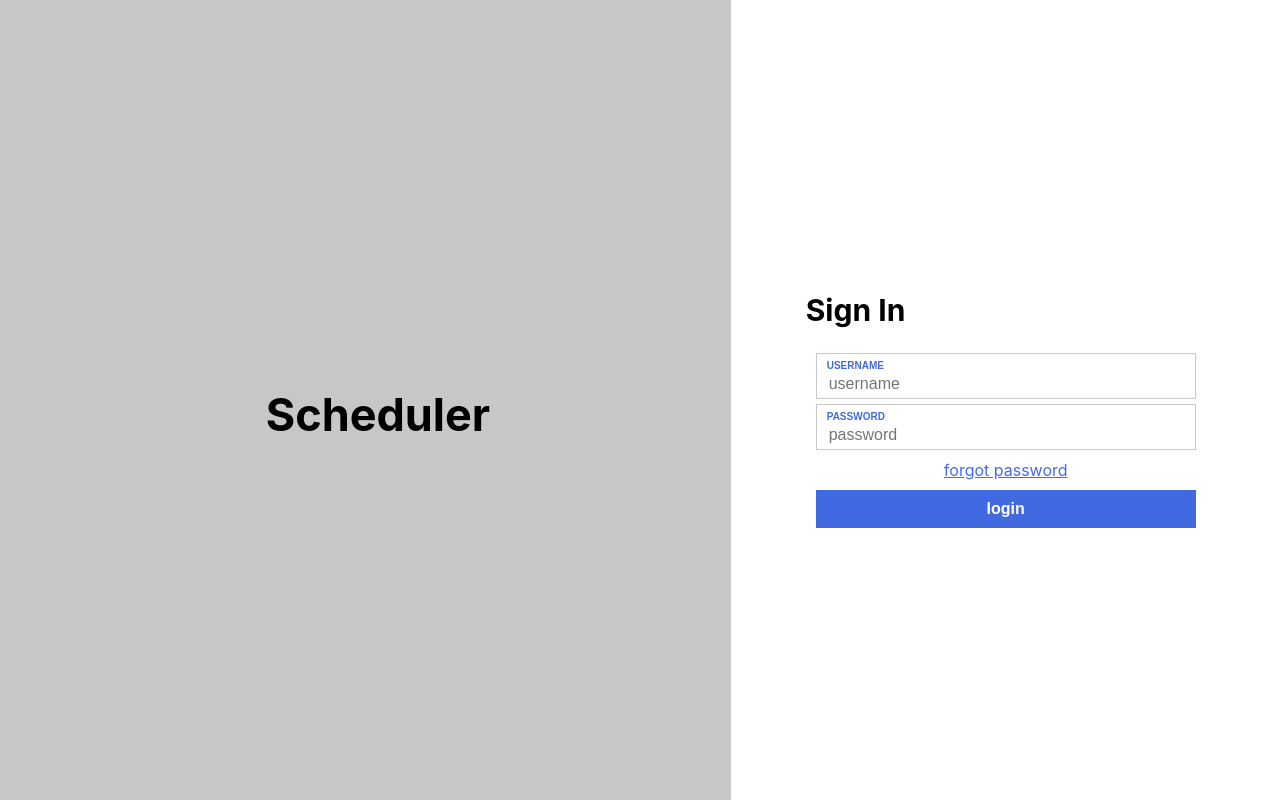
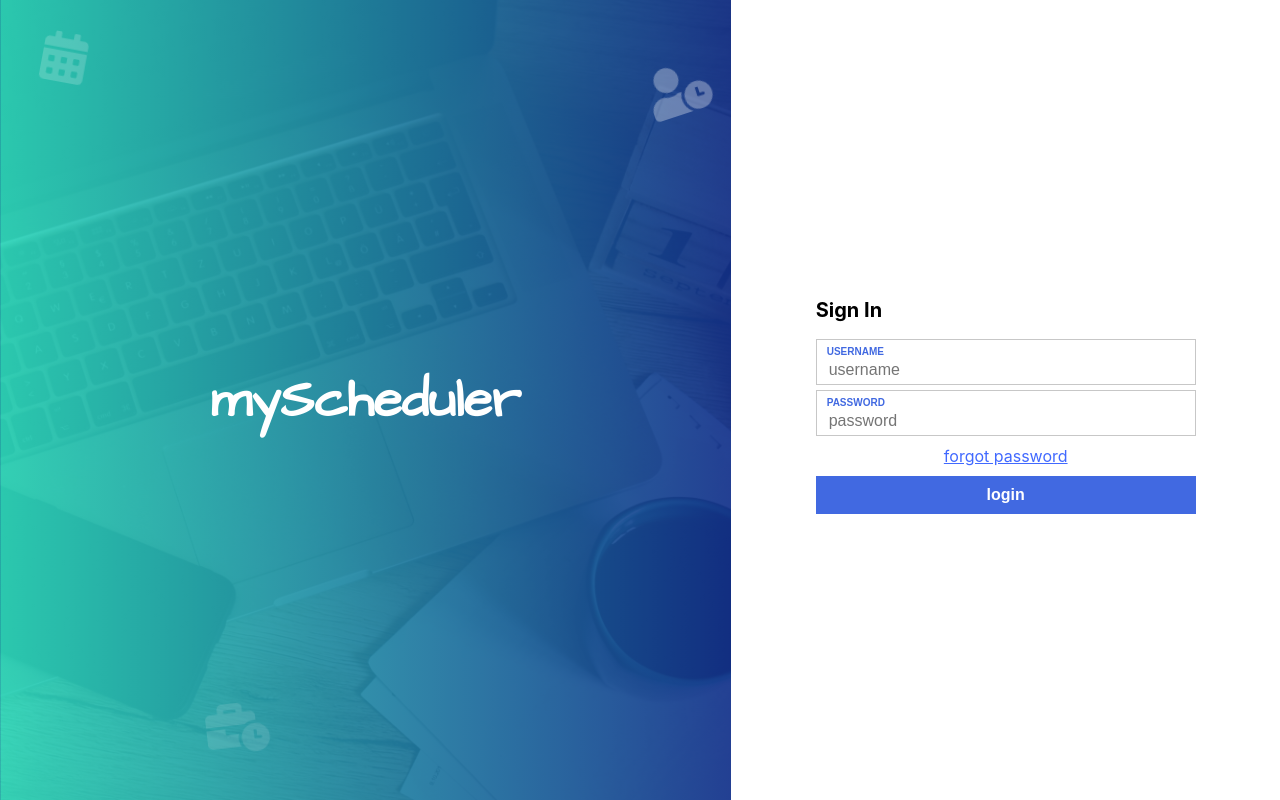
Before and after one commit to matthewray-pgh/scheduler, a React (Create React App) app: page /login in a window 1280 px wide. Built offline with nearby package versions, Linux system fonts and the light colour scheme; the HTML template or start-up script is replaced by a standard one.

Commit message:
feature: add styling to login

```diff
--- a/src/pages/Login.js
+++ b/src/pages/Login.js
@@ -7,6 +7,13 @@ import "../styles/Login.scss";
 
 import { FormFieldText } from "../components/FormFields.js";
 import { FormFieldButton } from "../components/FormFieldButton.js";
+
+import {
+  faCalendarAlt,
+  faUserClock,
+  faBusinessTime
+} from "@fortawesome/free-solid-svg-icons";
+import { FontAwesomeIcon } from "@fortawesome/react-fontawesome";
 
 export const Login = () => {
   const [loginData, setLoginData] = useState({ user: "", password: "" });
@@ -23,8 +30,20 @@ export const Login = () => {
       {authorized ? <Navigate to="/dashboard" /> : null}
       <main className="login__page">
         <section className="login__banner">
+          <FontAwesomeIcon
+            icon={faUserClock}
+            className="floating-icon--user-clock"
+          />
+          <FontAwesomeIcon
+            icon={faCalendarAlt}
+            className="floating-icon--calendar"
+          />
+          <FontAwesomeIcon
+            icon={faBusinessTime}
+            className="floating-icon--list"
+          />
           <div className="login__banner--content">
-            <h1>Scheduler</h1>
+            <h1>myScheduler</h1>
           </div>
         </section>
         <section className="login__form">
@@ -41,7 +60,7 @@ export const Login = () => {
                 forgot password
               </Link>
             </div>
-            <div style={{display: 'grid'}}>
+            <div style={{ display: "grid" }}>
               <FormFieldButton label="login" onClickHandler={handleSubmit} />
             </div>
           </div>
--- a/src/styles/App.scss
+++ b/src/styles/App.scss
@@ -1,4 +1,7 @@
 :root {
+  --primary-teal: rgb(42, 216, 187);
+  --primary-blue: rgb(65, 105, 255);
+
   --dark-gray: rgb(120, 120, 120);
   --gray: rgba(199, 199, 199, 1);
   --light-gray: rgba(199, 199, 199, 1);
--- a/src/styles/Login.scss
+++ b/src/styles/Login.scss
@@ -1,3 +1,6 @@
+@import url('https://fonts.googleapis.com/css2?family=Architects+Daughter&display=swap');
+$fancy-font-family: 'Architects Daughter', sans-serif;
+
 /* mobile */
 @media (max-width: 600px) {
   .login {
@@ -7,11 +10,21 @@
     }
 
     &__banner {
-      background-color: var(--light-gray);
-      text-align: center;
+      background-image: linear-gradient(to right,
+          rgba(42, 216, 187, 0.9),
+          rgba(14, 45, 137, 0.9)),
+        url("../assets/images/scheduleDesk.jpg");
+      background-size: cover;
+      background-position: bottom;
+
+      display: grid;
+      justify-items: center;
+      align-items: center;
 
       &--content {
-        padding-top: 100px;
+        font-size: 25px;
+        font-family: $fancy-font-family;
+        color: var(--white);
       }
     }
 
@@ -20,6 +33,11 @@
     }
 
     &__form-container {
+      &--title {
+        padding-left: 10px;
+        font-size: 20px;
+      }
+
       &--forgot {
         font-size: 12px;
         padding: 10px;
@@ -38,17 +56,21 @@
     }
 
     &__banner {
-      background-color: var(--light-gray);
+      background-image: linear-gradient(to right,
+          rgba(42, 216, 187, 0.9),
+          rgba(14, 45, 137, 0.9)),
+        url("../assets/images/scheduleDesk.jpg");
+      background-size: cover;
+      background-position: bottom;
 
       display: grid;
       justify-items: center;
       align-items: center;
 
       &--content {
-        height: 100px;
-        width: 200px;
-
-        font-size: 30px;
+        font-size: 35px;
+        font-family: $fancy-font-family;
+        color: var(--white);
       }
     }
 
@@ -61,7 +83,8 @@
       width: 400px;
 
       &--title {
-        font-size: 30px;
+        padding-left: 10px;
+        font-size: 20px;
       }
 
       &--forgot {
@@ -86,3 +109,109 @@
     min-height: 100vh;
   }
 }
+
+.login__banner {
+  position: relative;
+}
+
+.floating-icon {
+  &--calendar {
+    color: var(--white);
+    opacity: 0.8;
+    font-size: 50px;
+
+    animation: floating-two 60s ease-in-out infinite;
+
+    position: absolute;
+    top: 20px;
+    left: 40px;
+  }
+
+  &--user-clock {
+    color: var(--white);
+    opacity: 0.8;
+    font-size: 50px;
+
+    animation: floating-one 45s ease-in-out infinite;
+
+    position: absolute;
+    top: 60px;
+    right: 40px;
+  }
+
+  &--list {
+    color: var(--white);
+    opacity: 0.8;
+    font-size: 50px;
+
+    animation: floating-one 75s ease-in-out infinite;
+
+    position: absolute;
+    bottom: 50px;
+    left: 200px;
+  }
+}
+
+@keyframes floating-one {
+  0% {
+    opacity: 0.0;
+    transform: translate(0, 0px);
+    rotate: 0deg;
+  }
+
+  25% {
+    opacity: 0.8;
+    transform: translate(40px, 25px);
+    rotate: -45deg;
+  }
+
+  50% {
+    opacity: 0.4;
+    transform: translate(100px, 50px);
+    rotate: 90deg;
+  }
+
+  75% {
+    opacity: 0.6;
+    transform: translate(50px, 25px);
+    rotate: 45deg;
+  }
+
+  100% {
+    opacity: 0.0;
+    transform: translate(0, -0px);
+    rotate: 0deg;
+  }
+}
+
+@keyframes floating-two {
+  0% {
+    opacity: 0.0;
+    transform: translate(0, 0px);
+    rotate: 0deg;
+  }
+
+  25% {
+    opacity: 0.8;
+    transform: translate(20px, 50px);
+    rotate: 45deg;
+  }
+
+  50% {
+    opacity: 0.5;
+    transform: translate(50px, 150px);
+    rotate: 90deg;
+  }
+
+  75% {
+    opacity: 0.8;
+    transform: translate(30px, 60px);
+    rotate: -45deg;
+  }
+
+  100% {
+    opacity: 0.0;
+    transform: translate(0, -0px);
+    rotate: -90deg;
+  }
+}
```
Also changed, not shown: src/assets/images/scheduleDesk.jpg (added).
